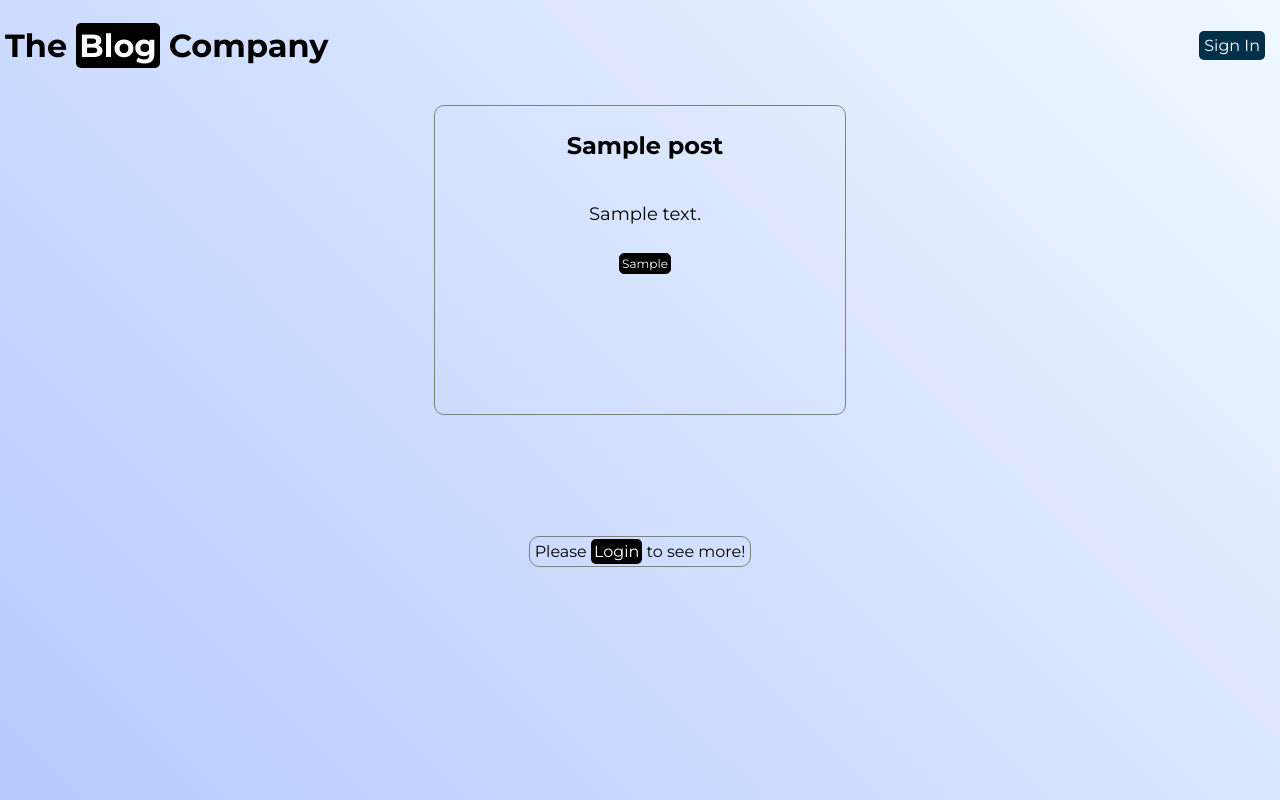
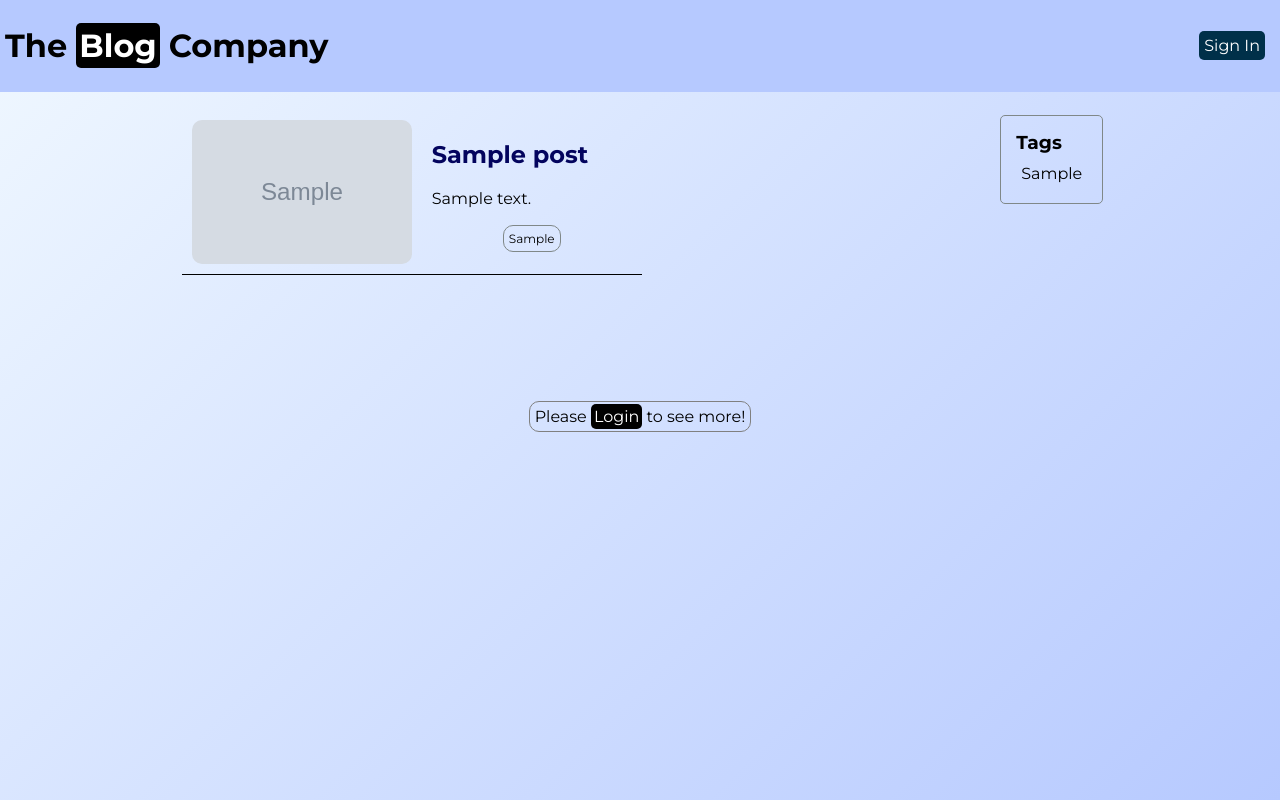
Before and after one commit to HimangshuDe/The-Blog-Co-Project, a Django app: page / in a window 1280 px wide. Run offline with Django 5.2, Linux system fonts and the light colour scheme; tables that the repository leaves empty hold one stand-in row (values such as "Sample post"); grey boxes marked "Sample" are stand-in pictures.

Commit message:
Changed Home Page UI design

```diff
--- a/blog_app/static/blog_app/includes/header.css
+++ b/blog_app/static/blog_app/includes/header.css
@@ -11,6 +11,9 @@ header{
     top: 0;
     width: 100%;
     z-index: 1;
+
+    opacity: 1;
+    background-color: #b6c9ff;
 }
 
 header h1 a{
--- a/blog_app/static/blog_app/includes/post.css
+++ /dev/null
@@ -1,87 +0,0 @@
-.post{
-    border: 1px solid gray;
-    border-radius: 10px;
-    margin: 5px 5px;
-    display: inline-block;
-    width: 410px;
-    /* height: 260px; */
-    height: auto;
-    position: relative;
-}
-.post:hover{
-    border: 1px solid transparent;
-}
-
-.post img{
-    opacity: 0;
-    width: 100%;
-    height: auto;
-    border-radius: inherit;
-    vertical-align: bottom;
-}
-
-.post:hover img{
-    opacity: 1;
-    filter: brightness(60%);
-}
-
-.post:hover .overlay,
-.post:hover .overlay a
-{
-    color: #fff;
-}
-
-/* Overlay Class */
-.overlay{
-    position: absolute;
-    top: 0px;
-    opacity: 1;
-    color: #000;
-    width: inherit;
-    height: auto;
-    padding: 5px;
-    display: flex;
-    flex-direction: column;
-    flex-wrap: wrap;
-    justify-content: center;
-    align-items: center;
-}
-
-.overlay h2{
-    text-align: center;
-}
-.overlay p{
-    text-align: center;
-    padding: 5px;
-    font-size: 18px;
-}
-
-.overlay a{
-    color: #000;
-    text-decoration: none;
-    text-align: center;
-}
-
-.overlay a:hover{
-    text-decoration: underline;
-}
-
-
-
-
-/* Post Tags */
-
-.post-tags{
-    display: flex;
-    justify-content: center;
-}
-
-.post-tags p{
-    margin: 5px;
-    padding: 2px;
-    border: 1px solid #000;
-    border-radius: 5px;
-    font-size: 12px;
-    background: #000;
-    color: #fff;
-}
--- a/blog_app/static/blog_app/index.css
+++ b/blog_app/static/blog_app/index.css
@@ -5,7 +5,7 @@ html, body{
     padding: 0;
     box-sizing: border-box;
     font-family: 'Montserrat', sans-serif;
-    background: linear-gradient(45deg, #b6c9ff, #f0f8ff) no-repeat; center center/cover;
+    background: linear-gradient(-45deg, #b6c9ff, #f0f8ff) no-repeat center center/cover;
     object-fit: fill;
     overflow-x: hidden;
     height: 100vh;
@@ -27,11 +27,63 @@ html, body{
 section#posts{
     display: flex;
     flex-wrap: wrap;
-    align-items: center;
-    justify-content: center;
+    width: 100%;
+    justify-content: space-around;
 }
 
-/* Post Class */
+/* Post Item class */
+.post-item{
+    border-bottom: 1px solid;
+    margin: 10px;
+    display: flex;
+}
+
+.post-item .post-image{
+    height: 144px;
+    width: 220px;
+    margin: 10px;
+}
+
+.post-image img{
+    width: 100%;
+    height: 100%;
+    border-radius: 10px;
+}
+
+.post-data{
+    margin: 10px;
+}
+
+.post-data p{
+    margin-bottom: 5px;
+}
+
+.post-data h2 a{
+    text-decoration: none;
+    color: #03045e;
+}
+
+.post-data h2 a:hover{
+    text-decoration: underline;
+    color: #03045e;
+}
+
+.post-data .post-tags{
+    display: flex;
+    justify-content: space-around;
+    width: 200px;
+}
+.post-data .post-tags p{
+    border: 1px solid #808888;
+    padding: 5px;
+    border-radius: 10px;
+    font-size: 12px;
+}
+
+.post-item:hover .post-image img{
+    box-shadow: 0 10px 10px #000000a8;
+}
+
 
 /* Sign In Message */
 #sign-in-message{
@@ -50,3 +102,26 @@ section#posts{
 #sign-in-message p a{
     text-decoration: none;
 }
+
+/* aside tag */
+#side-section h3{
+    margin: 10px 0 0 10px;
+    padding: 5px;
+}
+
+#side-section ul{
+    list-style: none;
+    padding: 5px;
+    margin: 0px 10px 10px 10px;
+    padding-top: 0;
+}
+
+#side-section ul li{
+    margin: 5px;
+}
+
+.all-post-tags{
+    border: 1px solid #808888;
+    border-radius: 5px;
+    margin: 15px 5px;
+}
--- a/blog_app/templates/blog_app/includes/post.html
+++ /dev/null
@@ -1,15 +0,0 @@
-
-{% for item in all_posts %}
-<div class="post">
-    <img src="{{item.image.url}}" alt="">
-    <div class="overlay">
-        <h2><a href="{% url "blog-detail" item.post_id %}">{{item.title}}</a></h2>
-        <p>{{item.excerpt}}</p>
-        <div class="post-tags">
-            {% for tags in item.tag.all %}
-                <p>{{tags.caption}}</p>
-            {% endfor %}
-        </div>
-    </div>
-</div>
-{% endfor %}
--- a/blog_app/templates/blog_app/index.html
+++ b/blog_app/templates/blog_app/index.html
@@ -13,7 +13,34 @@
     <div class="m-top-100"></div>
     <main>
         <section id="posts">
-                {% include "blog_app/includes/post.html" %}
+            <div class="post">
+                {% for item in all_posts %}
+                    <div class="post-item">
+                        <div class="post-image">
+                            <img src="{{item.image.url}}" alt="">
+                        </div>
+                        <div class="post-data">
+                            <h2><a href="{% url "blog-detail" item.post_id %}">{{item.title}}</a></h2>
+                            <p>{{item.excerpt}}</p>
+                            <div class="post-tags">
+                                {% for tags in item.tag.all %}
+                                    <p>{{tags.caption}}</p>
+                                {% endfor %}
+                            </div>
+                        </div>
+                    </div>
+                {% endfor %}
+            </div>
+            <aside id='side-section'>
+                <div class="all-post-tags">
+                    <h3>Tags</h3>
+                    <ul>
+                        {% for item in all_tags %}
+                            <li class="tag">{{item}}</li>
+                        {% endfor %}
+                    </ul>
+                </div>
+            </aside>
         </section>
         {% if not request.user.is_authenticated %}
             <div id="sign-in-message">
@@ -22,4 +49,5 @@
         {% endif %}
     </main>
 
+
 {% endblock page_content %}
--- a/blog_app/views.py
+++ b/blog_app/views.py
@@ -2,17 +2,18 @@ from django.shortcuts import render, get_object_or_404
 from django.contrib.auth.decorators import login_required
 # from django.http import HttpResponse
 
-from blog_app.models import Post
+from blog_app.models import Post, Tag
 
 # Create your views here.
 
 def index(request):
     all_posts = Post.objects.all()
+    all_tags = Tag.objects.all()
     if not request.user.is_authenticated:
         all_posts = Post.objects.all()[:3]
 
     # return HttpResponse("Hello World",)
-    return render(request, 'blog_app/index.html', {'all_posts':all_posts})
+    return render(request, 'blog_app/index.html', {'all_posts':all_posts, 'all_tags':all_tags})
 
 
 # @login_required()
```
